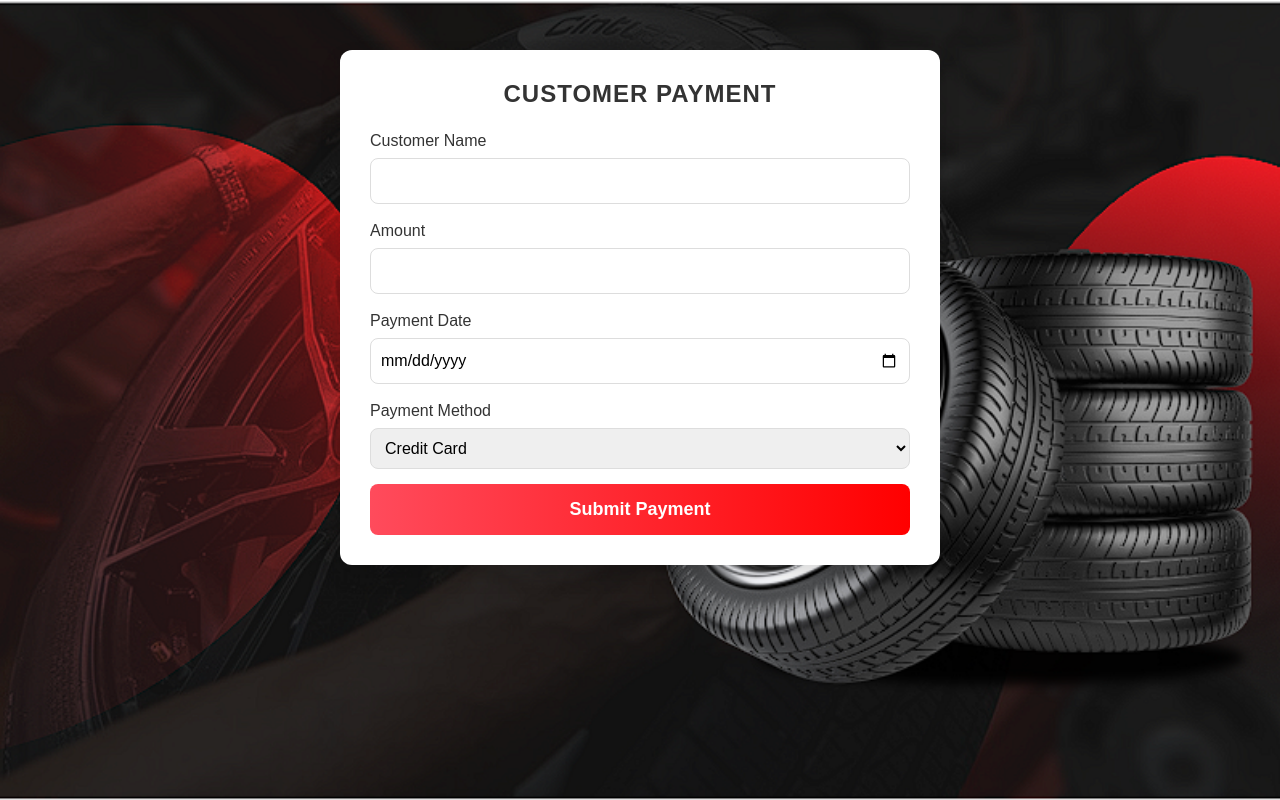
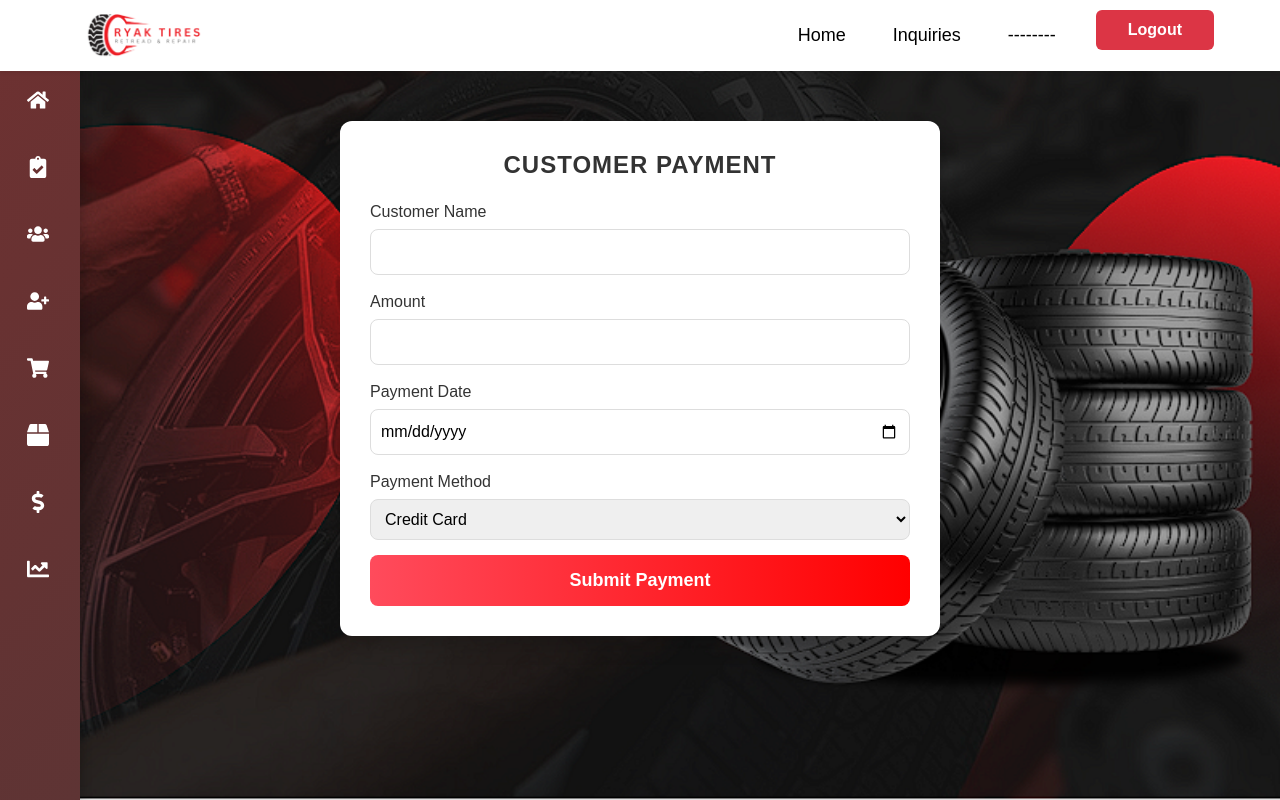
Before and after one commit to Hasindu071/tyre-repair-and-retreding-management-system, a React (Create React App) app in the folder frontend/: page /Owner/SeeCustomerPayment in a window 1280 px wide. Built offline with nearby package versions, Linux system fonts and the light colour scheme.

Commit message:
customer payement add

```diff
--- a/frontend/src/pages/CustomerPayment.js
+++ b/frontend/src/pages/CustomerPayment.js
@@ -1,4 +1,6 @@
 import React, { useState } from "react";
+import OwnerNavbar from "../components/Navbars/OwnerRegiNavBar"; // Import the Navbar component
+import OwnerSidebar from "../components/SideNav"; // Import the Sidebar component
 import "../styles/CustomerPayment.css"; // Import CSS file
 
 const CustomerPayment = () => {
@@ -28,6 +30,9 @@ const CustomerPayment = () => {
   };
 
   return (
+    <>
+      <OwnerNavbar />
+      <OwnerSidebar />
       <div className="customer-payment-container">
         <h2 className="title">Customer Payment</h2>
         <form onSubmit={handleSubmit} className="payment-form">
@@ -82,6 +87,7 @@ const CustomerPayment = () => {
           <button type="submit" className="submit-btn">Submit Payment</button>
         </form>
       </div>
+    </>
   );
 };
 
```
Lines whose indentation alone changed are shown as unchanged.
